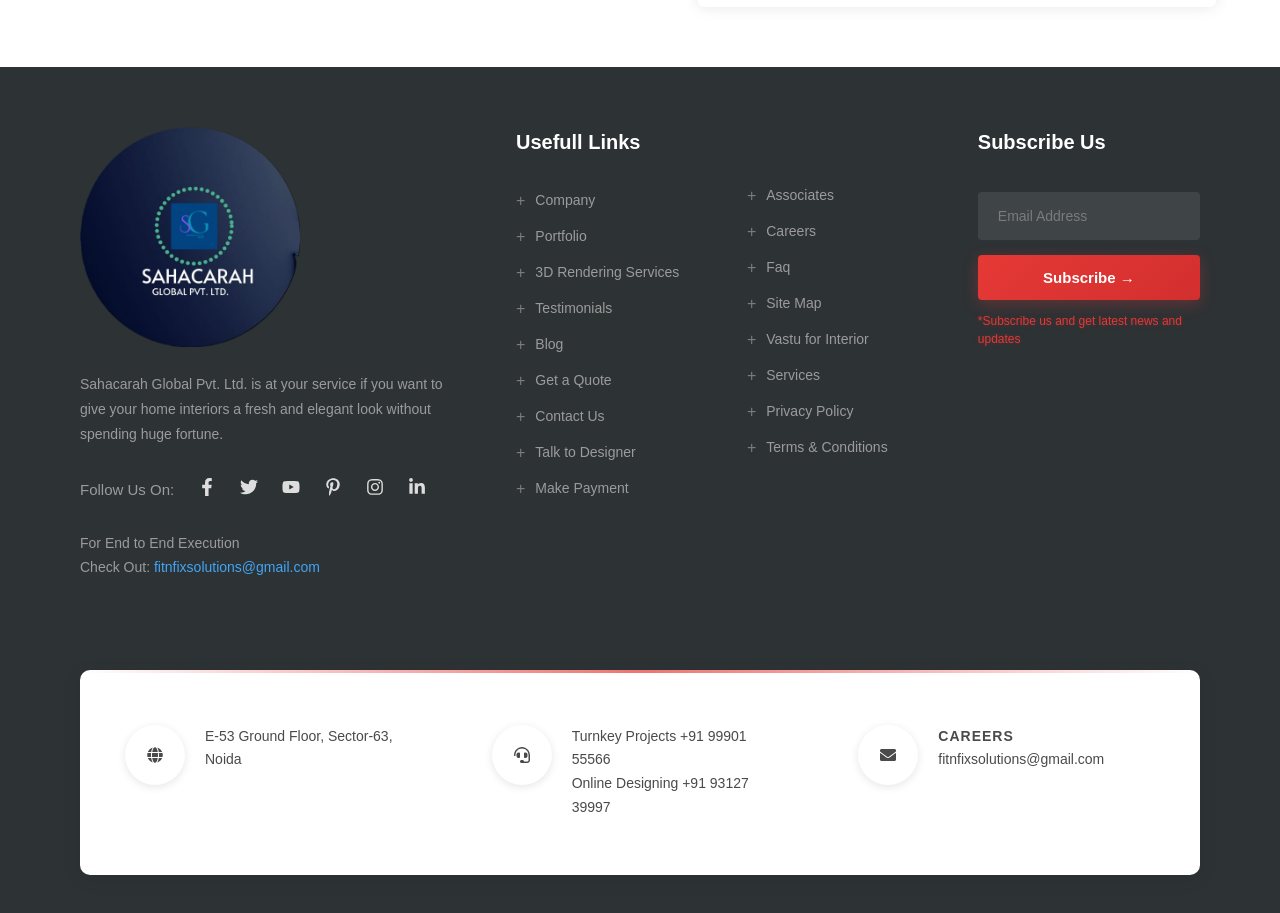
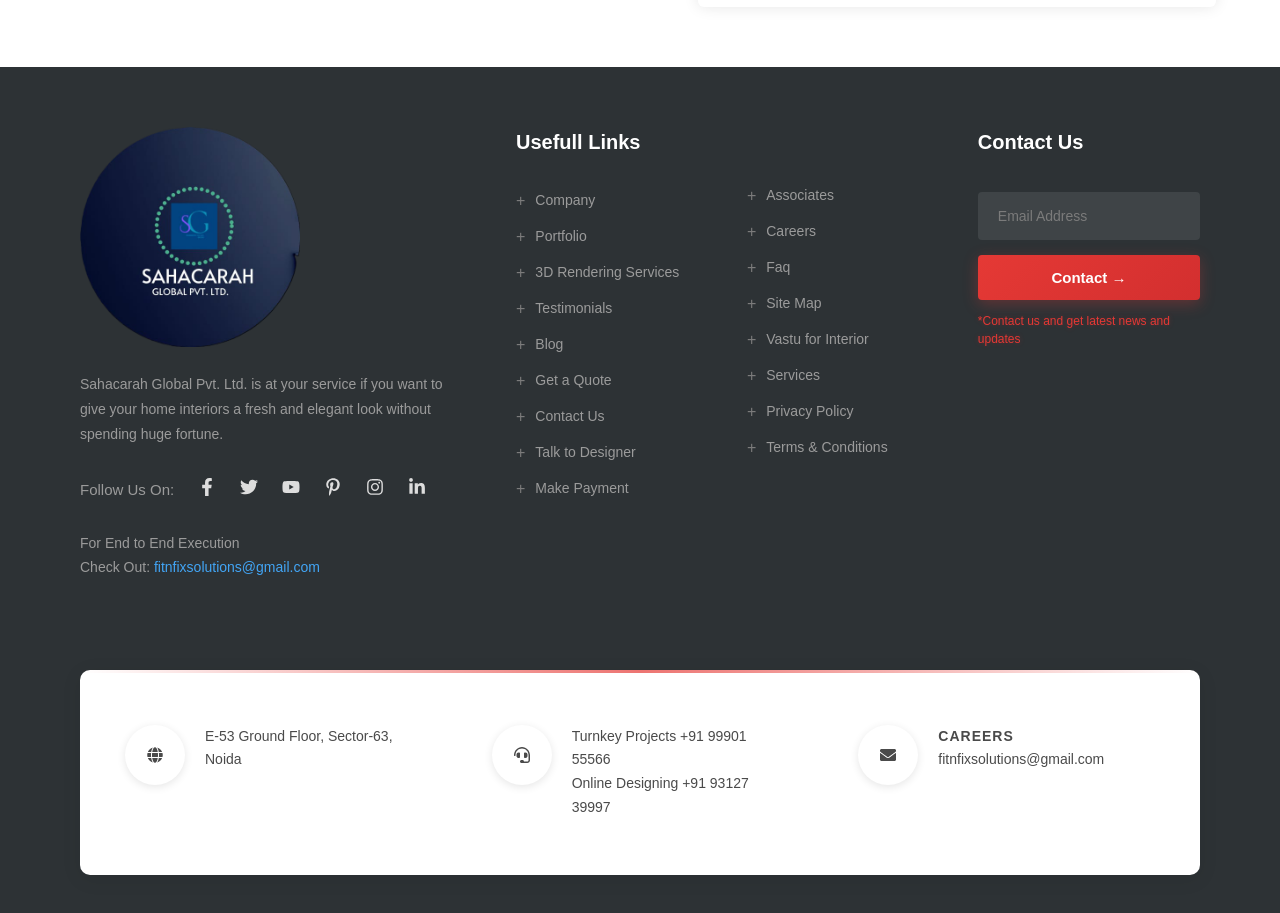
Before and after one commit to ScratchWebOfficial/InteriorDesign2, a React (Vite) app: page /talk-to-designer in a window 1280 px wide. Shown: the part 1640-2553 px from the top of the page. Built offline with nearby package versions, Linux system fonts and the light colour scheme.

Commit message:
updated two files

```diff
--- a/src/components/Footer/Footer.jsx
+++ b/src/components/Footer/Footer.jsx
@@ -114,15 +114,16 @@
 
         {/* SUBSCRIBE SECTION */}
         <div className="footer-subscribe">
-          <h3>Subscribe Us</h3>
+          <h3>Contact Us</h3>
 
           <div className="subscribe-wrap">
             <input type="email" placeholder="Email Address" />
-            <button>Subscribe →</button>
+            <button onClick={() => goTo("/contact")}>Contact →</button>
+
           </div>
 
           <p className="subscribe-note">
-            *Subscribe us and get latest news and updates
+            *Contact us and get latest news and updates
           </p>
         </div>
 
--- a/src/components/Hero/Hero.jsx
+++ b/src/components/Hero/Hero.jsx
@@ -53,9 +53,7 @@
             <h4 className="service-number">Service 1</h4>
             <h2 className="service-title">ONLINE INTERIOR DESIGNING</h2>
             <p className="service-desc">
-              Interior Design Wala provides cost-effective online interior design
-              assistance across India. Our experts help you visualize with 2D/3D
-              design rendering for the best interior solutions.
+              Interior Design Wala provides cost-effective online interior design services that work for Pan India. We offer virtual interior design assistance and share our expertise in both residential and commercial online interior design services. We are among the finest in the business at 3D design rendering, space management, and breaking down complicated environments via manageable 2-D design sketches. They include deep research and detailed analysis by our experts to give the best virtual reality experience in online interior design-as our clients say. So, say goodbye to inconvenient interiors and choose the best online interior design services from Interior Designwala to get the desired interior expertise.
             </p>
 
             <a className="how-it-works" href="#">
@@ -79,10 +77,9 @@
 
           <div className="services-left">
             <h4 className="service-number">Service 2</h4>
-            <h2 className="service-title">TURNKEY PROJECTS (Delhi-NCR)</h2>
+            <h3 className="service-title">TURNKEY PROJECTS (Delhi-NCR)</h3>
             <p className="service-desc">
-              Full turnkey interior execution services including design,
-              supervision, installation, and material selection.
+              Turnkey Projects (Delhi NCR) Turnkey Projects referred to those in which a designer handles everything from drawing designing to execution and installation as per contract. Interiordesignwala.com also offers turnkey project service in Delhi NCR as of now. In this, we will be taking care of designing portion, material selection, cost estimation, site supervision, execution as well as installation. That means you just need to handover us your requirement and desires which you have for your home and we will make them a magnificent reality by our efforts.
             </p>
 
             <a className="how-it-works" href="#">
```
